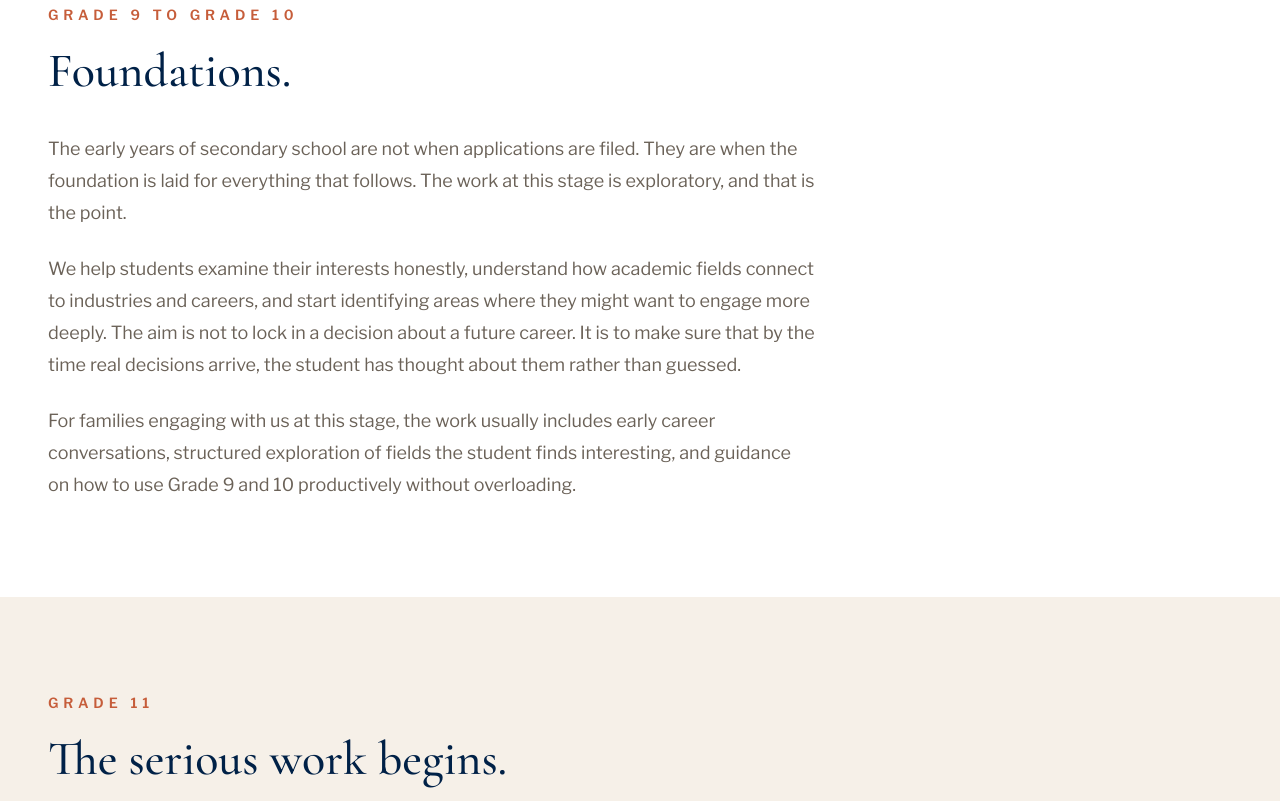
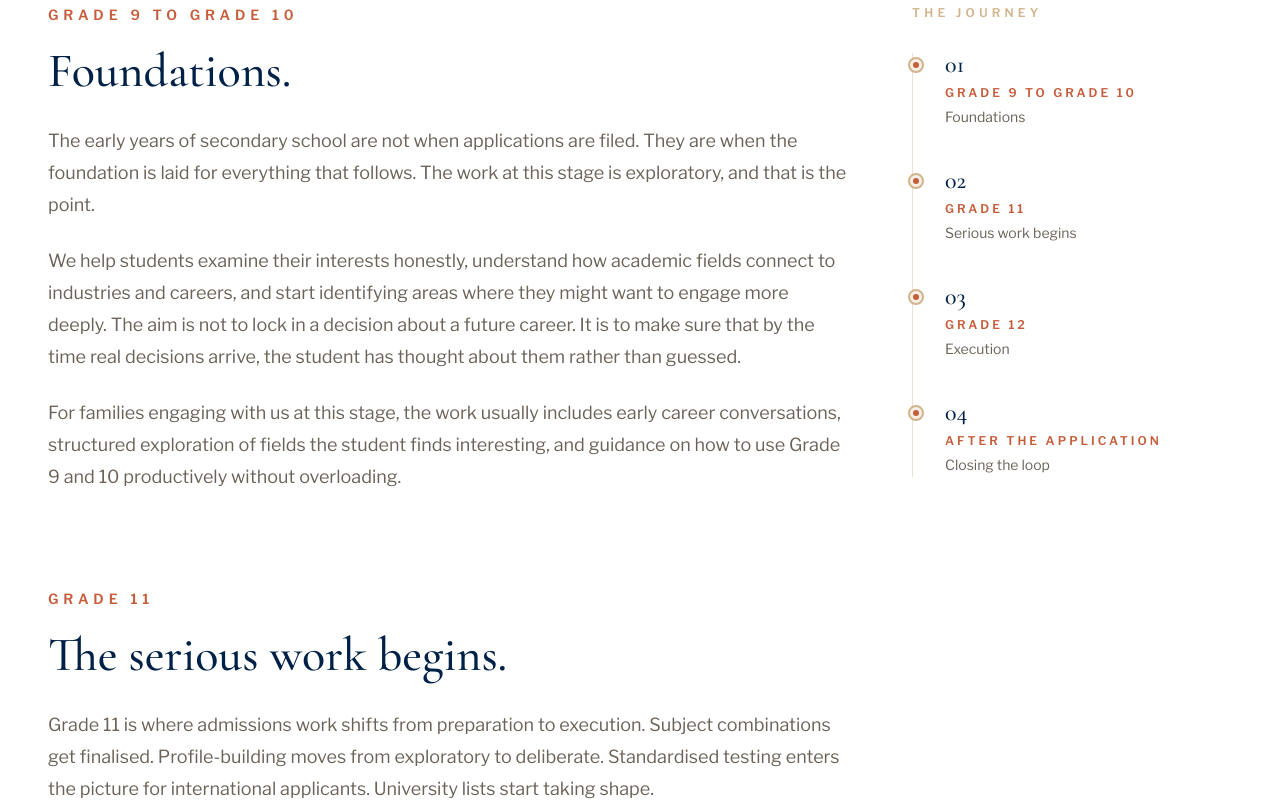
Before and after one commit to edussentialsconsulting/edussentials-site, a Next.js app: page /how-we-work in a window 1280 px wide. Shown: the part 1700-2501 px from the top of the page. Built offline with nearby package versions, Linux system fonts and the light colour scheme.

Commit message:
Refine how we work journey layout

```diff
--- a/app/how-we-work/page.tsx
+++ b/app/how-we-work/page.tsx
@@ -17,6 +17,66 @@ export const metadata: Metadata = {
   description:
     "A grade-by-grade view of how Edussentials engages with students from Grade 9 through application submission and beyond. Built around the timeline families are actually living through.",
 };
+
+type Stage = {
+  id: string;
+  number: string;
+  label: string;
+  heading: string;
+  shortLabel: string;
+  paragraphs: string[];
+};
+
+const stages: Stage[] = [
+  {
+    id: "grade-9-10",
+    number: "01",
+    label: "Grade 9 to Grade 10",
+    shortLabel: "Foundations",
+    heading: "Foundations.",
+    paragraphs: [
+      "The early years of secondary school are not when applications are filed. They are when the foundation is laid for everything that follows. The work at this stage is exploratory, and that is the point.",
+      "We help students examine their interests honestly, understand how academic fields connect to industries and careers, and start identifying areas where they might want to engage more deeply. The aim is not to lock in a decision about a future career. It is to make sure that by the time real decisions arrive, the student has thought about them rather than guessed.",
+      "For families engaging with us at this stage, the work usually includes early career conversations, structured exploration of fields the student finds interesting, and guidance on how to use Grade 9 and 10 productively without overloading.",
+    ],
+  },
+  {
+    id: "grade-11",
+    number: "02",
+    label: "Grade 11",
+    shortLabel: "Serious work begins",
+    heading: "The serious work begins.",
+    paragraphs: [
+      "Grade 11 is where admissions work shifts from preparation to execution. Subject combinations get finalised. Profile-building moves from exploratory to deliberate. Standardised testing enters the picture for international applicants. University lists start taking shape.",
+      "We work closely with students through this year because it is where most of the durable thinking gets done. A good Grade 11 makes Grade 12 manageable. A weak Grade 11 makes Grade 12 frantic.",
+      "The work at this stage typically includes building a coherent profile around genuine areas of engagement, planning the test calendar so it lines up with application deadlines, beginning university research seriously, and having the early conversations about academic direction that make essay writing easier when it begins.",
+    ],
+  },
+  {
+    id: "grade-12",
+    number: "03",
+    label: "Grade 12",
+    shortLabel: "Execution",
+    heading: "Execution.",
+    paragraphs: [
+      "Grade 12 is when the application takes its final shape. By this point, the foundational thinking should already be done. The work now is translating that thinking into applications that hold up under scrutiny.",
+      "This is where essays go through multiple rounds. Where supplemental questions get the same attention as primary ones. Where activity descriptions get rewritten until they say something specific. Where the university list gets pressure-tested against fit, fees, and feasibility. Where deadlines get tracked rigorously, not approximately.",
+      "We stay close to the work through this entire phase. There are no handoffs to junior associates. The same person who has known the student through Grade 11 stays involved through every essay revision and every application submitted. That continuity matters more in Grade 12 than at any other point in the process.",
+    ],
+  },
+  {
+    id: "after-application",
+    number: "04",
+    label: "After the application",
+    shortLabel: "Closing the loop",
+    heading: "Closing the loop.",
+    paragraphs: [
+      "The work does not end when applications are submitted. Decisions arrive over weeks or months. Financial aid offers need to be evaluated against full cost of attendance. Multiple admits need to be compared on dimensions that matter for the specific student, not on rankings.",
+      "We stay involved through this phase as well. Conversations about which offer makes sense, how to weigh aid against fit, how to think about deferrals, how to handle waitlists. These are decisions that shape the next four years, and they deserve the same care as the application itself.",
+      "For students applying internationally, we also coordinate with our visa counselling partner so the post-admit logistics do not become their own crisis.",
+    ],
+  },
+];
 
 export default function HowWeWorkPage() {
   return (
@@ -71,108 +131,74 @@ export default function HowWeWorkPage() {
 
       <section className="bg-white">
         <div className="mx-auto w-full max-w-7xl px-6 py-16 sm:px-10 lg:px-12 lg:py-24">
-          <div className="max-w-3xl">
+          <div className="grid gap-12 lg:grid-cols-[1fr_320px] lg:gap-16">
+            <div className="min-w-0 space-y-16 lg:space-y-24">
+              {stages.map((stage) => (
+                <article key={stage.id} id={stage.id} className="scroll-mt-24">
+                  <div className="lg:hidden">
+                    <div className="mb-6 flex items-center gap-3">
+                      <span
+                        className={`${displayFont.className} text-3xl font-medium leading-none text-[#C65D3A]`}
+                      >
+                        {stage.number}
+                      </span>
+                      <span className="h-px flex-1 bg-[#d2b48c]/40" />
+                      <span className="text-xs font-semibold uppercase tracking-[0.25em] text-[#d2b48c]">
+                        {stage.shortLabel}
+                      </span>
+                    </div>
+                  </div>
+
                   <p className="text-sm font-semibold uppercase tracking-[0.35em] text-[#C65D3A]">
-              Grade 9 to Grade 10
+                    {stage.label}
                   </p>
                   <h2
                     className={`${displayFont.className} mt-4 text-4xl font-medium leading-tight text-[#002147] sm:text-5xl`}
                   >
-              Foundations.
+                    {stage.heading}
                   </h2>
+
+                  <div className="mt-6 space-y-6 text-lg leading-8 text-[#6B6258]">
+                    {stage.paragraphs.map((paragraph, index) => (
+                      <p key={`${stage.id}-p-${index}`}>{paragraph}</p>
+                    ))}
+                  </div>
+                </article>
+              ))}
             </div>
 
-          <div className="mt-8 max-w-3xl space-y-6 text-lg leading-8 text-[#6B6258]">
-            <p>
-              The early years of secondary school are not when applications are filed. They are when the foundation is laid for everything that follows. The work at this stage is exploratory, and that is the point.
+            <aside className="hidden lg:block">
+              <div className="sticky top-24">
+                <p className="text-xs font-semibold uppercase tracking-[0.35em] text-[#d2b48c]">
+                  The journey
                 </p>
-            <p>
-              We help students examine their interests honestly, understand how academic fields connect to industries and careers, and start identifying areas where they might want to engage more deeply. The aim is not to lock in a decision about a future career. It is to make sure that by the time real decisions arrive, the student has thought about them rather than guessed.
+                <ol className="relative mt-8 space-y-10 border-l border-[#d2b48c]/40 pl-8">
+                  {stages.map((stage) => (
+                    <li key={`map-${stage.id}`} className="relative">
+                      <span
+                        aria-hidden="true"
+                        className="absolute -left-[37px] top-1 flex h-4 w-4 items-center justify-center rounded-full border-2 border-[#d2b48c] bg-[#f6f0e8]"
+                      >
+                        <span className="h-1.5 w-1.5 rounded-full bg-[#C65D3A]" />
+                      </span>
+                      <a href={`#${stage.id}`} className="group block">
+                        <p
+                          className={`${displayFont.className} text-2xl font-medium leading-none text-[#002147] transition-colors duration-200 group-hover:text-[#C65D3A]`}
+                        >
+                          {stage.number}
                         </p>
-            <p>
-              For families engaging with us at this stage, the work usually includes early career conversations, structured exploration of fields the student finds interesting, and guidance on how to use Grade 9 and 10 productively without overloading.
+                        <p className="mt-2 text-xs font-semibold uppercase tracking-[0.25em] text-[#C65D3A]">
+                          {stage.label}
                         </p>
+                        <p className="mt-1 text-sm leading-6 text-[#6B6258] transition-colors duration-200 group-hover:text-[#2A2420]">
+                          {stage.shortLabel}
+                        </p>
+                      </a>
+                    </li>
+                  ))}
+                </ol>
               </div>
-        </div>
-      </section>
-
-      <section className="border-b border-[#002147]/10 bg-[#f6f0e8]">
-        <div className="mx-auto w-full max-w-7xl px-6 py-16 sm:px-10 lg:px-12 lg:py-24">
-          <div className="max-w-3xl">
-            <p className="text-sm font-semibold uppercase tracking-[0.35em] text-[#C65D3A]">
-              Grade 11
-            </p>
-            <h2
-              className={`${displayFont.className} mt-4 text-4xl font-medium leading-tight text-[#002147] sm:text-5xl`}
-            >
-              The serious work begins.
-            </h2>
-          </div>
-
-          <div className="mt-8 max-w-3xl space-y-6 text-lg leading-8 text-[#6B6258]">
-            <p>
-              Grade 11 is where admissions work shifts from preparation to execution. Subject combinations get finalised. Profile-building moves from exploratory to deliberate. Standardised testing enters the picture for international applicants. University lists start taking shape.
-            </p>
-            <p>
-              We work closely with students through this year because it is where most of the durable thinking gets done. A good Grade 11 makes Grade 12 manageable. A weak Grade 11 makes Grade 12 frantic.
-            </p>
-            <p>
-              The work at this stage typically includes building a coherent profile around genuine areas of engagement, planning the test calendar so it lines up with application deadlines, beginning university research seriously, and having the early conversations about academic direction that make essay writing easier when it begins.
-            </p>
-          </div>
-        </div>
-      </section>
-
-      <section className="bg-white">
-        <div className="mx-auto w-full max-w-7xl px-6 py-16 sm:px-10 lg:px-12 lg:py-24">
-          <div className="max-w-3xl">
-            <p className="text-sm font-semibold uppercase tracking-[0.35em] text-[#C65D3A]">
-              Grade 12
-            </p>
-            <h2
-              className={`${displayFont.className} mt-4 text-4xl font-medium leading-tight text-[#002147] sm:text-5xl`}
-            >
-              Execution.
-            </h2>
-          </div>
-
-          <div className="mt-8 max-w-3xl space-y-6 text-lg leading-8 text-[#6B6258]">
-            <p>
-              Grade 12 is when the application takes its final shape. By this point, the foundational thinking should already be done. The work now is translating that thinking into applications that hold up under scrutiny.
-            </p>
-            <p>
-              This is where essays go through multiple rounds. Where supplemental questions get the same attention as primary ones. Where activity descriptions get rewritten until they say something specific. Where the university list gets pressure-tested against fit, fees, and feasibility. Where deadlines get tracked rigorously, not approximately.
-            </p>
-            <p>
-              We stay close to the work through this entire phase. There are no handoffs to junior associates. The same person who has known the student through Grade 11 stays involved through every essay revision and every application submitted. That continuity matters more in Grade 12 than at any other point in the process.
-            </p>
-          </div>
-        </div>
-      </section>
-
-      <section className="border-b border-[#002147]/10 bg-[#f6f0e8]">
-        <div className="mx-auto w-full max-w-7xl px-6 py-16 sm:px-10 lg:px-12 lg:py-24">
-          <div className="max-w-3xl">
-            <p className="text-sm font-semibold uppercase tracking-[0.35em] text-[#C65D3A]">
-              After the application
-            </p>
-            <h2
-              className={`${displayFont.className} mt-4 text-4xl font-medium leading-tight text-[#002147] sm:text-5xl`}
-            >
-              Closing the loop.
-            </h2>
-          </div>
-
-          <div className="mt-8 max-w-3xl space-y-6 text-lg leading-8 text-[#6B6258]">
-            <p>
-              The work does not end when applications are submitted. Decisions arrive over weeks or months. Financial aid offers need to be evaluated against full cost of attendance. Multiple admits need to be compared on dimensions that matter for the specific student, not on rankings.
-            </p>
-            <p>
-              We stay involved through this phase as well. Conversations about which offer makes sense, how to weigh aid against fit, how to think about deferrals, how to handle waitlists. These are decisions that shape the next four years, and they deserve the same care as the application itself.
-            </p>
-            <p>
-              For students applying internationally, we also coordinate with our visa counselling partner so the post-admit logistics do not become their own crisis.
-            </p>
+            </aside>
           </div>
         </div>
       </section>
```
Lines whose indentation alone changed are shown as unchanged.
